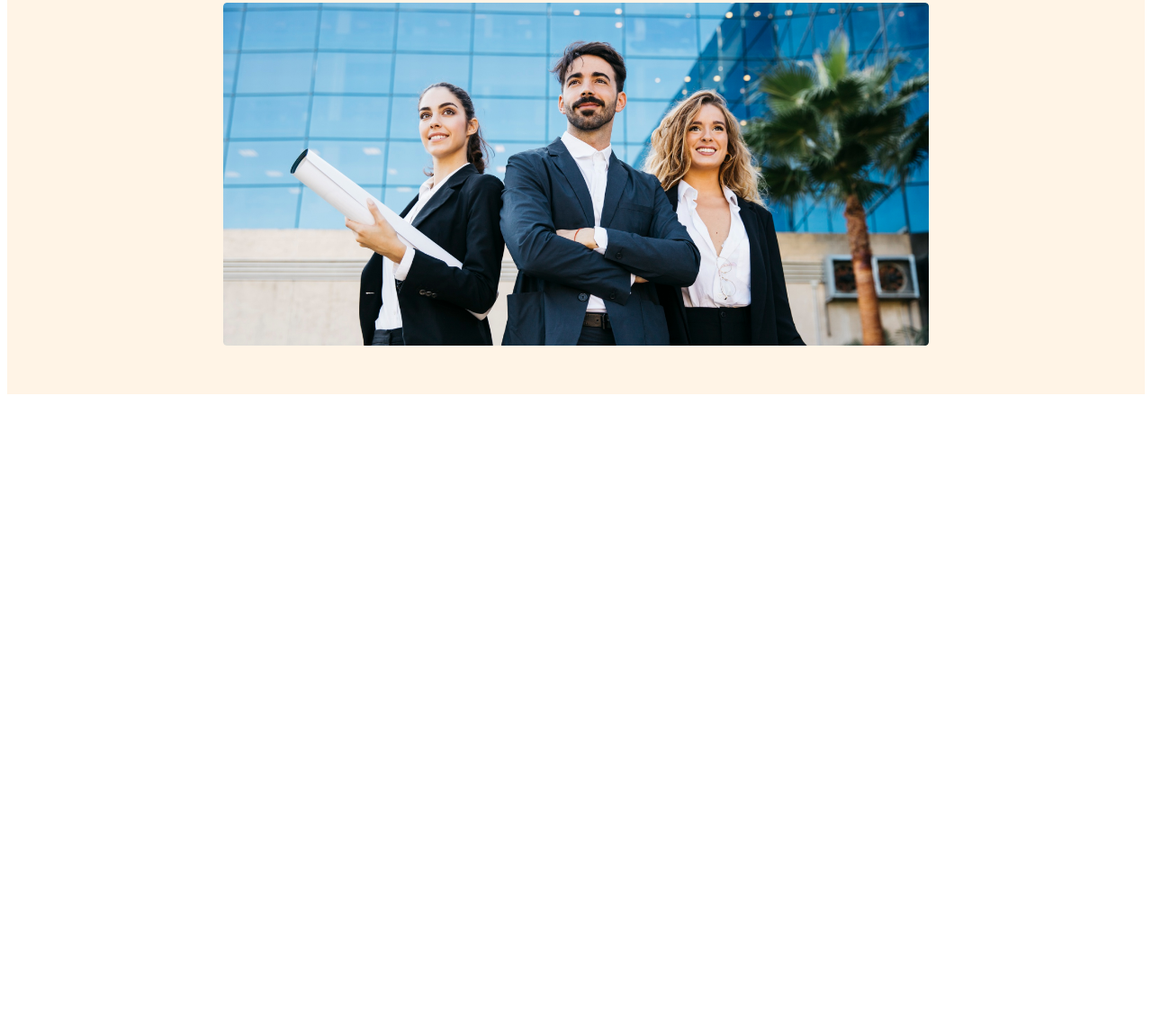
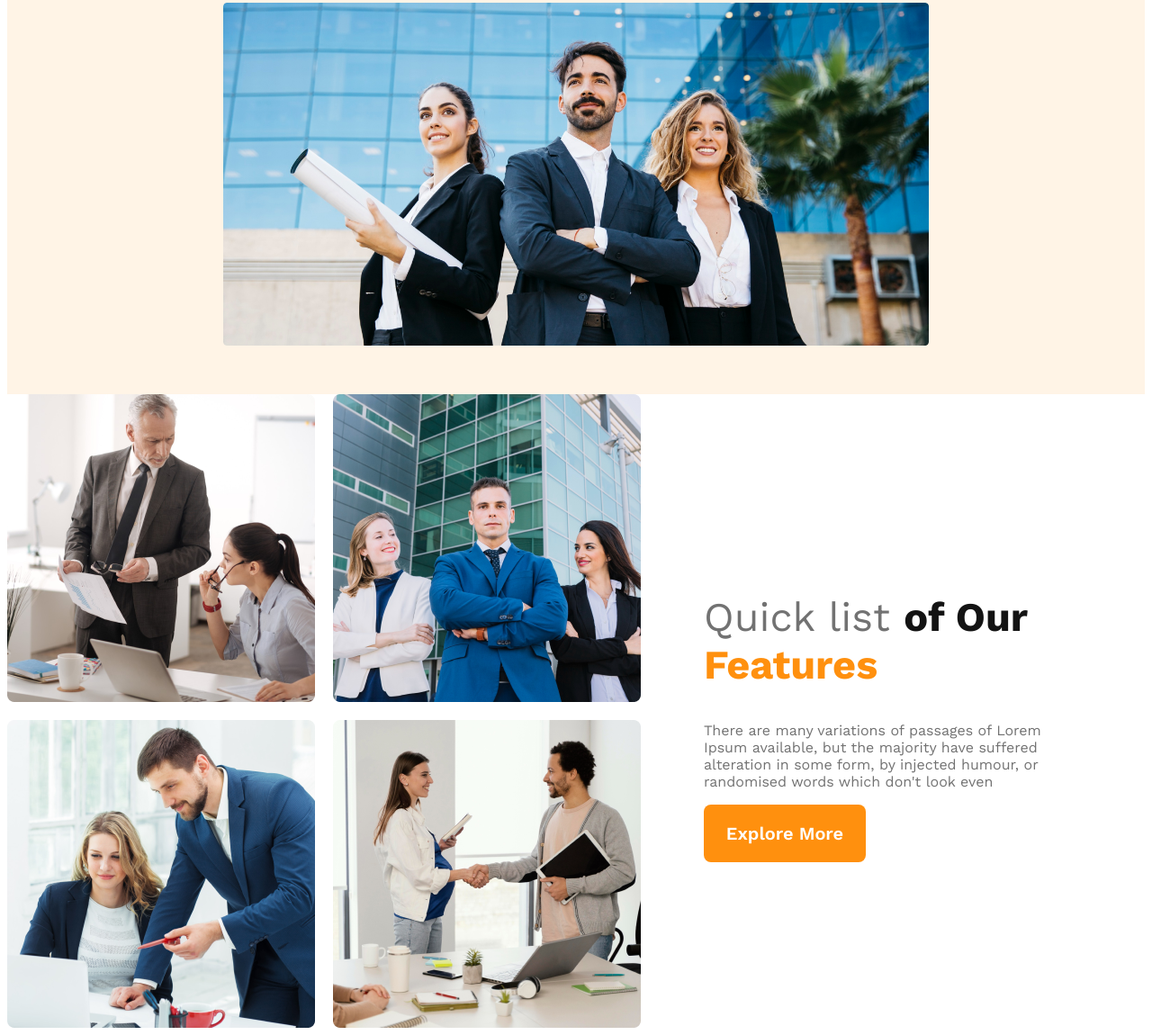
Before and after one commit to Nakib14/architect, a plain HTML site: page index.html in a window 1280 px wide. Shown: the part 604-1754 px from the top of the page at 90% size. Before the commit the page ends 1050 px from the top, so only its background shows below. Drawn offline with nearby package versions, Linux system fonts and the light colour scheme.

Commit message:
main-section

```diff
--- a/index.html
+++ b/index.html
@@ -30,7 +30,19 @@
         </div>
     </header>
     <main>
-
+        <section class="teams-container">
+            <div class="teams-img">
+                <img src="images/team1.png" alt="">
+                <img src="images/team2.png" alt="">
+                <img src="images/team3.png" alt="">
+                <img src="images/team4.png" alt="">
+            </div>
+            <div class="teams-text">
+                <h1 class="teams-title">Quick list <span class="black">of Our</span> <span class="yellow"> Features</span></h1>
+                <p class="para">There are many variations of passages of Lorem Ipsum available, but the majority have suffered alteration in some form, by injected humour, or randomised words which don't look even</p>
+                <button class="button">Explore More</button>
+            </div>
+        </section>
     </main>
     <footer>
 
--- a/style/style.css
+++ b/style/style.css
@@ -24,6 +24,9 @@ nav li{
     margin-right: 30px;
     font-size: 18px;
     font-weight: 500;
+}
+nav li:hover{
+  font-weight: bold;
 }
 
 nav a{
@@ -118,3 +121,39 @@ nav a{
         border: none;
     }
 }
+
+
+
+main{
+    max-width: 1440px;
+    margin: 0 auto;
+}
+.teams-container{
+display: flex;
+align-items: center;
+}
+.teams-img{
+    display: grid;
+    grid-template-columns: repeat(2, 1fr);
+    gap:20px;
+}
+.teams-text{
+    padding-left: 70px;
+    padding-right: 70px;
+}
+.teams-title{
+    color: var(--Dark-03, #727272);
+    font-size: 45px;
+    font-weight: 500;
+}
+
+.black{
+    color:#131313;
+    font-size: 45px;
+    font-weight: 700;
+}
+.yellow{
+    color: #FF900E;
+    font-size: 45px;
+    font-weight: 700;
+}
```
